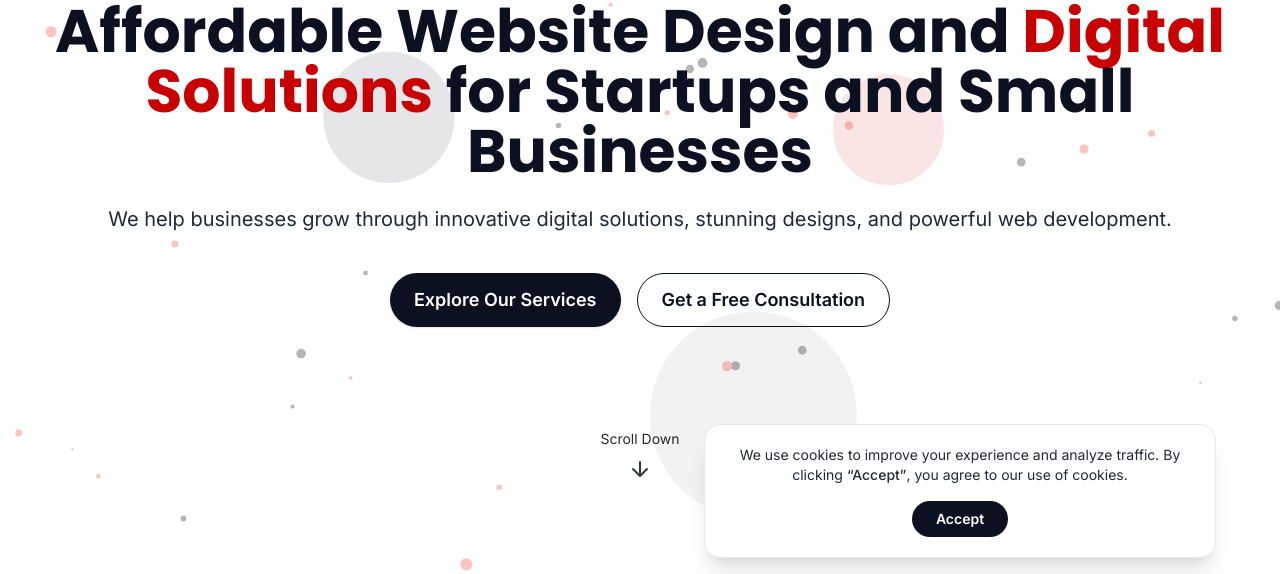
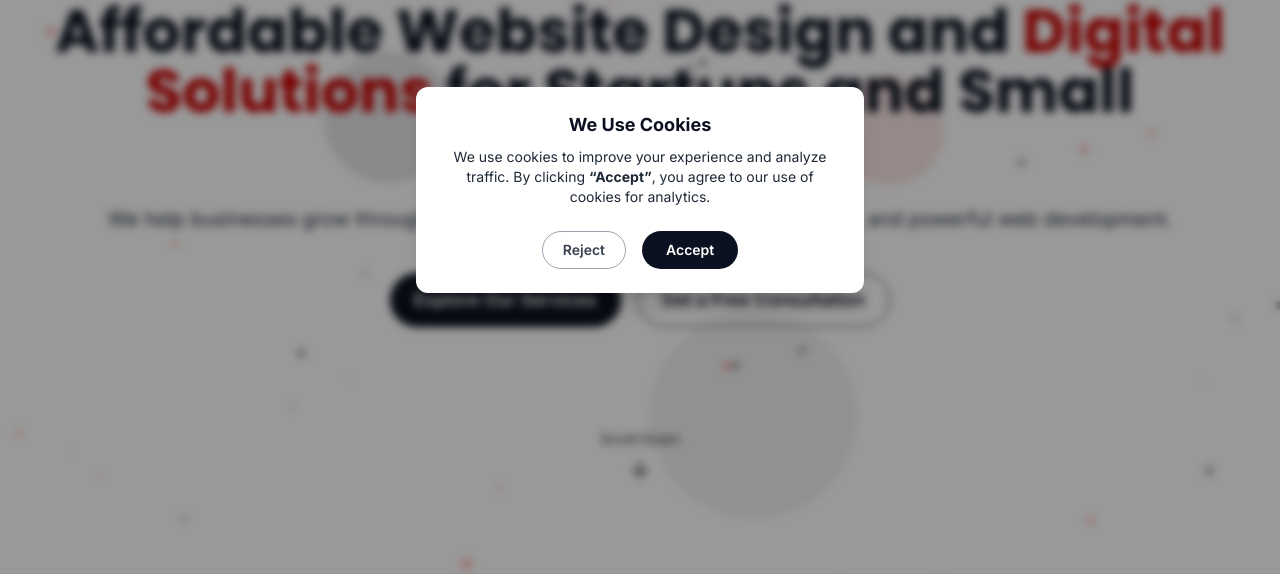
Before and after one commit to awais-ninja/ads, a Next.js app: page / in a window 1280 px wide. Shown: the part 210-784 px from the top of the page. Built offline with nearby package versions, Linux system fonts and the light colour scheme; no server answers.

Commit message:
added cookies

```diff
--- a/src/app/layout.jsx
+++ b/src/app/layout.jsx
@@ -111,6 +111,20 @@ export default function RootLayout({ children }) {
             })();
           `}
         </Script>
+        <Script
+          src="https://www.googletagmanager.com/gtag/js?id=G-X79SQJVGJ5"
+          strategy="lazyOnload"
+        />
+        <Script id="ga-init" strategy="lazyOnload">
+          {`
+    window.initGA = function () {
+      window.dataLayer = window.dataLayer || [];
+      function gtag() { dataLayer.push(arguments); }
+      gtag('js', new Date());
+      gtag('config', 'G-X79SQJVGJ5');
+    }
+  `}
+        </Script>
       </head>
       <body className={`${inter.className} bg-white text-black`}>
         <Navbar />
@@ -122,19 +136,6 @@ export default function RootLayout({ children }) {
         <Footer />
         <Analytics />
         <SpeedInsights />
-
-        <Script
-          src="https://www.googletagmanager.com/gtag/js?id=G-X79SQJVGJ5"
-          strategy="afterInteractive"
-        />
-        <Script id="google-analytics" strategy="afterInteractive">
-          {`
-            window.dataLayer = window.dataLayer || [];
-            function gtag(){dataLayer.push(arguments);}
-            gtag('js', new Date());
-            gtag('config', 'G-X79SQJVGJ5');
-          `}
-        </Script>
       </body>
     </html>
   );
--- a/src/components/CookiesConsent.jsx
+++ b/src/components/CookiesConsent.jsx
@@ -7,33 +7,59 @@ export default function CookiesConsent() {
 
   useEffect(() => {
     const consent = localStorage.getItem("cookies_consent");
-    if (!consent) {
-      setTimeout(() => setVisible(true), 1000);
+
+    if (consent === "accepted") {
+      if (
+        typeof window !== "undefined" &&
+        typeof window.initGA === "function"
+      ) {
+        window.initGA(); // Re-init if already accepted
+      }
+    } else if (!consent) {
+      setTimeout(() => setVisible(true), 500); // show popup after 500ms
     }
   }, []);
 
   const acceptCookies = () => {
     localStorage.setItem("cookies_consent", "accepted");
     setVisible(false);
+
+    if (typeof window !== "undefined" && typeof window.initGA === "function") {
+      window.initGA(); // Fire GA now
+    }
+  };
+
+  const rejectCookies = () => {
+    localStorage.setItem("cookies_consent", "rejected");
+    setVisible(false);
   };
 
   if (!visible) return null;
 
   return (
-    <div className="fixed inset-x-4 bottom-6 sm:inset-x-0 sm:bottom-8 sm:left-1/2 sm:-translate-x-1/2 max-w-lg mx-auto z-50 bg-white border border-gray-200 shadow-xl rounded-2xl p-5 animate-fade-in">
-      <p className="text-sm text-gray-800 text-center">
+    <div className="fixed inset-0 z-50 bg-black/40 backdrop-blur-sm flex items-center justify-center">
+      <div className="bg-white rounded-xl shadow-xl p-6 max-w-md w-full mx-4 text-center animate-fade-in">
+        <h2 className="text-lg font-bold text-navy mb-2">We Use Cookies</h2>
+        <p className="text-sm text-gray-800">
           We use cookies to improve your experience and analyze traffic. By
-        clicking <span className="font-medium">“Accept”</span>, you agree to our
-        use of cookies.
+          clicking <strong>“Accept”</strong>, you agree to our use of cookies
+          for analytics.
         </p>
-      <div className="flex justify-center mt-4">
+        <div className="flex justify-center gap-4 mt-6">
+          <button
+            onClick={rejectCookies}
+            className="px-5 py-2 rounded-full text-sm font-semibold border border-gray-400 text-gray-700 hover:bg-gray-100 transition"
+          >
+            Reject
+          </button>
           <button
             onClick={acceptCookies}
-          className="bg-navy hover:bg-red text-white px-6 py-2 rounded-full text-sm font-semibold transition-all"
+            className="px-6 py-2 rounded-full text-sm font-semibold text-white bg-navy hover:bg-red transition"
           >
             Accept
           </button>
         </div>
       </div>
+    </div>
   );
 }
```
Lines whose indentation alone changed are shown as unchanged.
